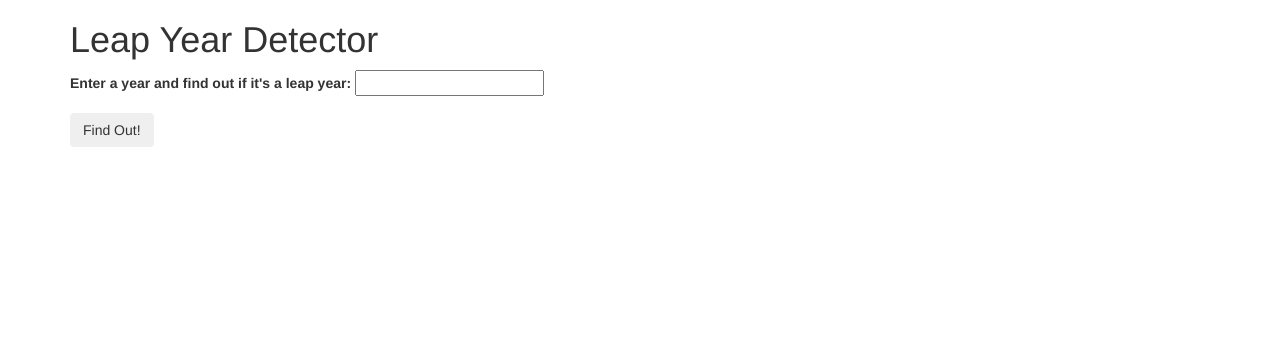
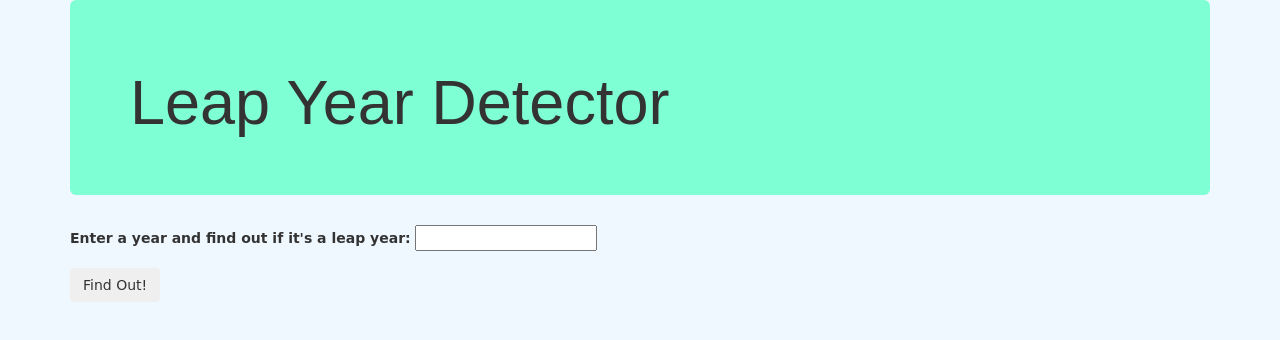
Before and after one commit to tayphill13/Leap-Year, a plain HTML site: page index.html in a window 1280 px wide. Drawn offline with Linux system fonts and the light colour scheme.

Commit message:
add some css styling to the jumbtron form and background color

```diff
--- a/css/styles.css
+++ b/css/styles.css
@@ -0,0 +1,10 @@
+body  {
+  background-color: aliceblue;
+}
+form#leap-year  {
+  font-family: cursive;
+}
+.jumbotron {
+  background-color: aquamarine;
+  font-family: fantasy;
+}
--- a/index.html
+++ b/index.html
@@ -11,7 +11,9 @@
   </head>
   <body>
     <div class="container">
+      <div class="jumbotron">
       <h1>Leap Year Detector</h1>
+      </div>
       <form id="leap-year">
         <div class="form-group">
           <label for="year">Enter a year and find out if it's a leap year:</label>
```
